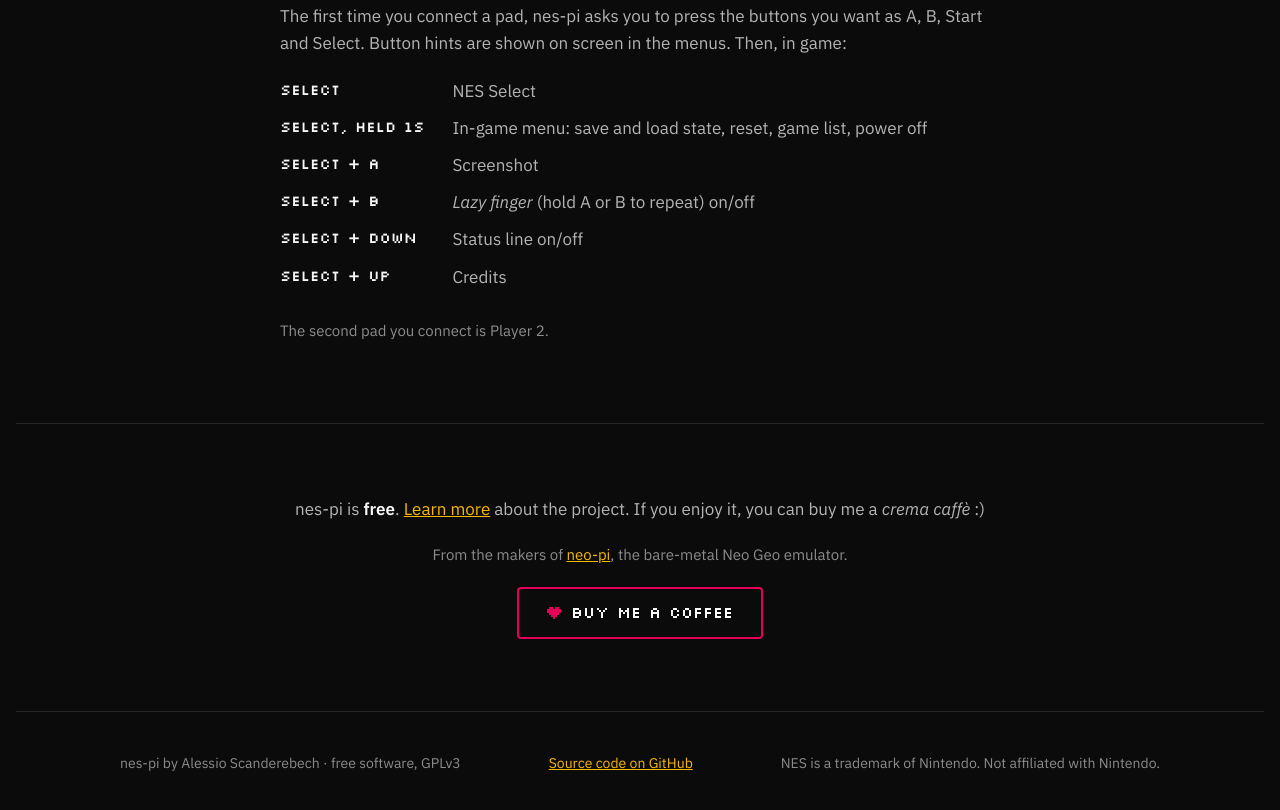
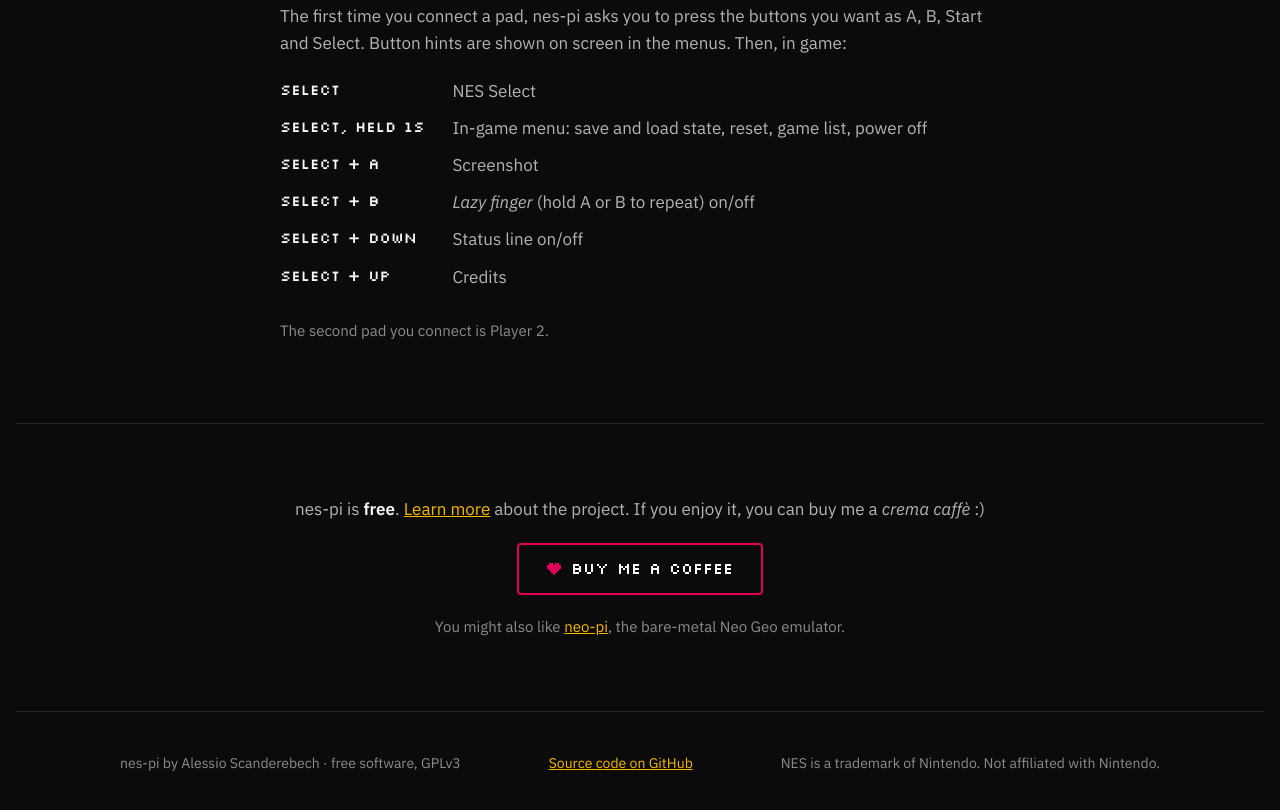
Before and after one commit to alessioscand/nes-pi, a plain HTML site: page docs/index.html in a window 1280 px wide. Shown: the part 2068-2878 px from the top of the page. Drawn offline with Linux system fonts and the light colour scheme.

Commit message:
Update footnote text in support section

```diff
--- a/docs/index.html
+++ b/docs/index.html
@@ -373,8 +373,8 @@ code   { color: var(--white); }
 <section id="support" class="band">
   <div class="support narrow">
     <p>nes-pi is <strong>free</strong>. <a href="https://github.com/alessioscand/nes-pi">Learn more</a> about the project. If you enjoy it, you can buy me a <em lang="it">crema caffè</em> :)</p>
-    <p class="footnote">From the makers of <a href="https://alessioscand.github.io/neo-pi/">neo-pi</a>, the bare-metal Neo Geo emulator.</p>
     <a class="button button-pink" href="https://paypal.me/alescandy" target="_blank" rel="noopener"><svg aria-hidden="true" width="14" height="12" viewBox="0 0 7 6" shape-rendering="crispEdges"><path d="M1 0h2v1h1V0h2v1h1v2h-1v1h-1v1h-1v1H3V5H2V4H1V3H0V1h1z" fill="#E40058"/></svg>Buy me a coffee</a>
+    <p class="footnote">You might also like <a href="https://alessioscand.github.io/neo-pi/">neo-pi</a>, the bare-metal Neo Geo emulator.</p>
   </div>
 </section>
 
```
